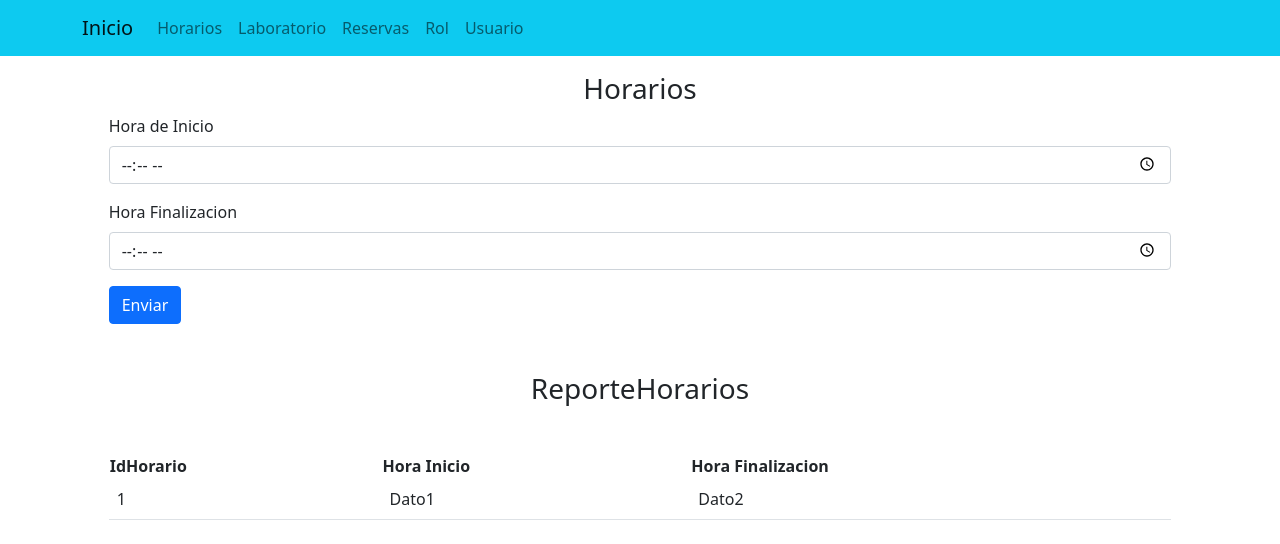
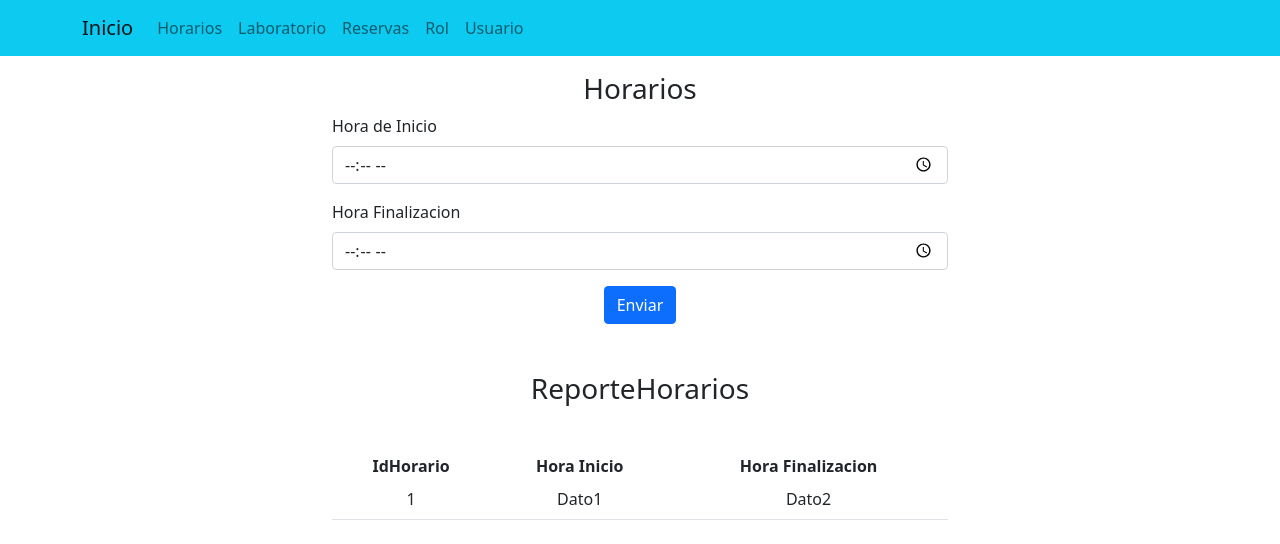
Before and after one commit to mariel2494/Proyecto-DAW1-React, a React (Vite) app in the folder Proyecto-React/: page /horarios in a window 1280 px wide. Shown: the top 544 px of the page. Built offline with nearby package versions, Linux system fonts and the light colour scheme.

Commit message:
horarios

```diff
--- a/Proyecto-React/src/componentes/Horarios.jsx
+++ b/Proyecto-React/src/componentes/Horarios.jsx
@@ -1,7 +1,7 @@
 //Mariel
 import Button from 'react-bootstrap/Button';
 import Form from 'react-bootstrap/Form';
-import Table from 'react-bootstrap/Table';
+
 import Container from 'react-bootstrap/Container';
 import Row from 'react-bootstrap/Row';
 import Col from 'react-bootstrap/Col';
@@ -10,12 +10,12 @@
   return (
     <>
 
-<container>
+<Container fluid>
   <Row className="justify-content-md-center">
-    <Col xs md='10'>
+    <Col className='col-sm-12 col-lg-6 '>
     <h3 className='text-center'>Horarios</h3>
 <Form >
-      <Form.Group className="mb-3" controlId="formBasicEmail">
+      <Form.Group className="mb-3 " controlId="formBasicEmail">
         <Form.Label>Hora de Inicio</Form.Label>
         <Form.Control type="time" placeholder="Enter email" />
       </Form.Group>
@@ -24,14 +24,14 @@
         <Form.Label>Hora Finalizacion</Form.Label>
         <Form.Control type="time" placeholder="Password" />
       </Form.Group>
-
-      <Button className="mb-5" variant="primary" type="submit">
+<div className='text-center'>
+      <Button className="mb-5 " variant="primary" type="submit">
         Enviar
       </Button>
+</div>
+<h3 className='text-center mb-5'>ReporteHorarios</h3>
     </Form>
-
-
-      <h3 className='text-center mb-5'>ReporteHorarios</h3>
+      <div className='text-center'>
       <table className='table'>
         <th>IdHorario</th>
         <th>Hora Inicio</th>
@@ -44,12 +44,15 @@
           </tr>
         </tbody>
       </table>
+
+      </div>
+
     </Col>
 
   </Row>
 
 
-</container>
+</Container>
 
 
 
```
